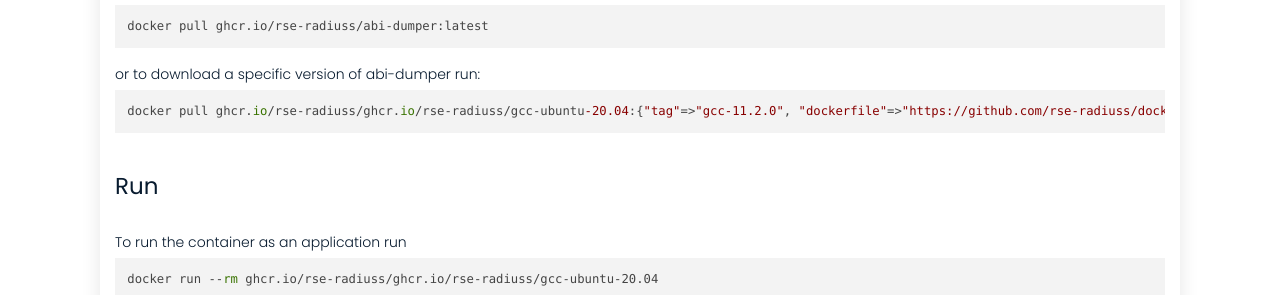
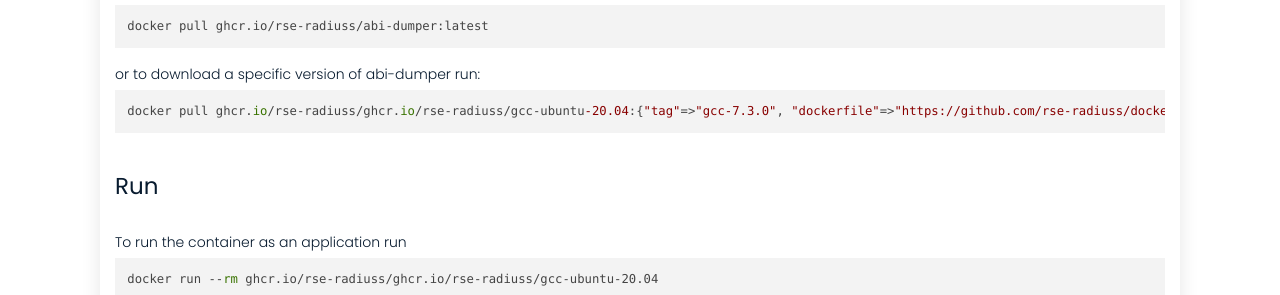
Before and after one commit to rse-ops/docker-images, a Jekyll site: the page built from _library/ghcr.io-rse-radiuss-gcc-ubuntu-20.04.md, in a window 1280 px wide and 1002 px high. Shown: the part 520-815 px from the top of the window. Built offline with Jekyll 4.4.1, drawn with Linux system fonts in a browser that asks for light colours; nearby versions of some CDN libraries.

Commit message:
Automated push to update library 2021-09-30

```diff
--- a/_library/ghcr.io-rse-radiuss-gcc-ubuntu-20.04.md
+++ b/_library/ghcr.io-rse-radiuss-gcc-ubuntu-20.04.md
@@ -1,14 +1,11 @@
 ---
 layout: container
 name: ghcr.io/rse-radiuss/gcc-ubuntu-20.04
-updated_at: 2021-09-30 21:26:32.955998
+updated_at: 2021-09-30 21:36:35.851019
 
 
 container_url: https://github.com/orgs/rse-radiuss/packages/container/package/gcc-ubuntu-20.04
 versions:
- - tag: gcc-11.2.0
-   dockerfile: https://github.com/rse-radiuss/docker-images/blob/main/ubuntu/gcc/Dockerfile
-   manifest: https://crane.ggcr.dev/manifest/ghcr.io/rse-radiuss/gcc-ubuntu-20.04:gcc-11.2.0
  - tag: gcc-7.3.0
    dockerfile: https://github.com/rse-radiuss/docker-images/blob/main/ubuntu/gcc/Dockerfile
    manifest: https://crane.ggcr.dev/manifest/ghcr.io/rse-radiuss/gcc-ubuntu-20.04:gcc-7.3.0
```
Also changed, not shown: other parts of _library/ghcr.io-rse-radiuss-gcc-ubuntu-20.04.md (+3 -0 lines).
